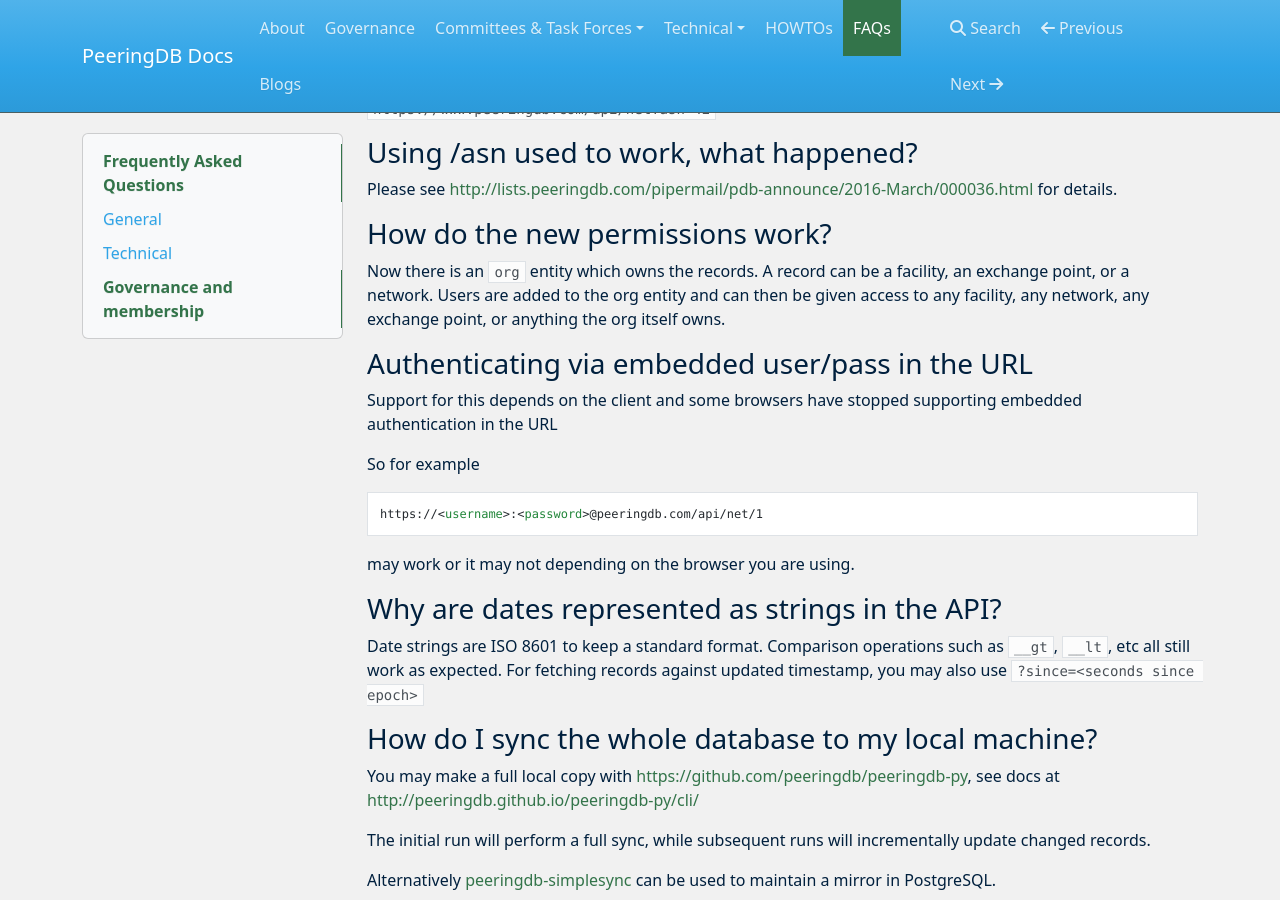
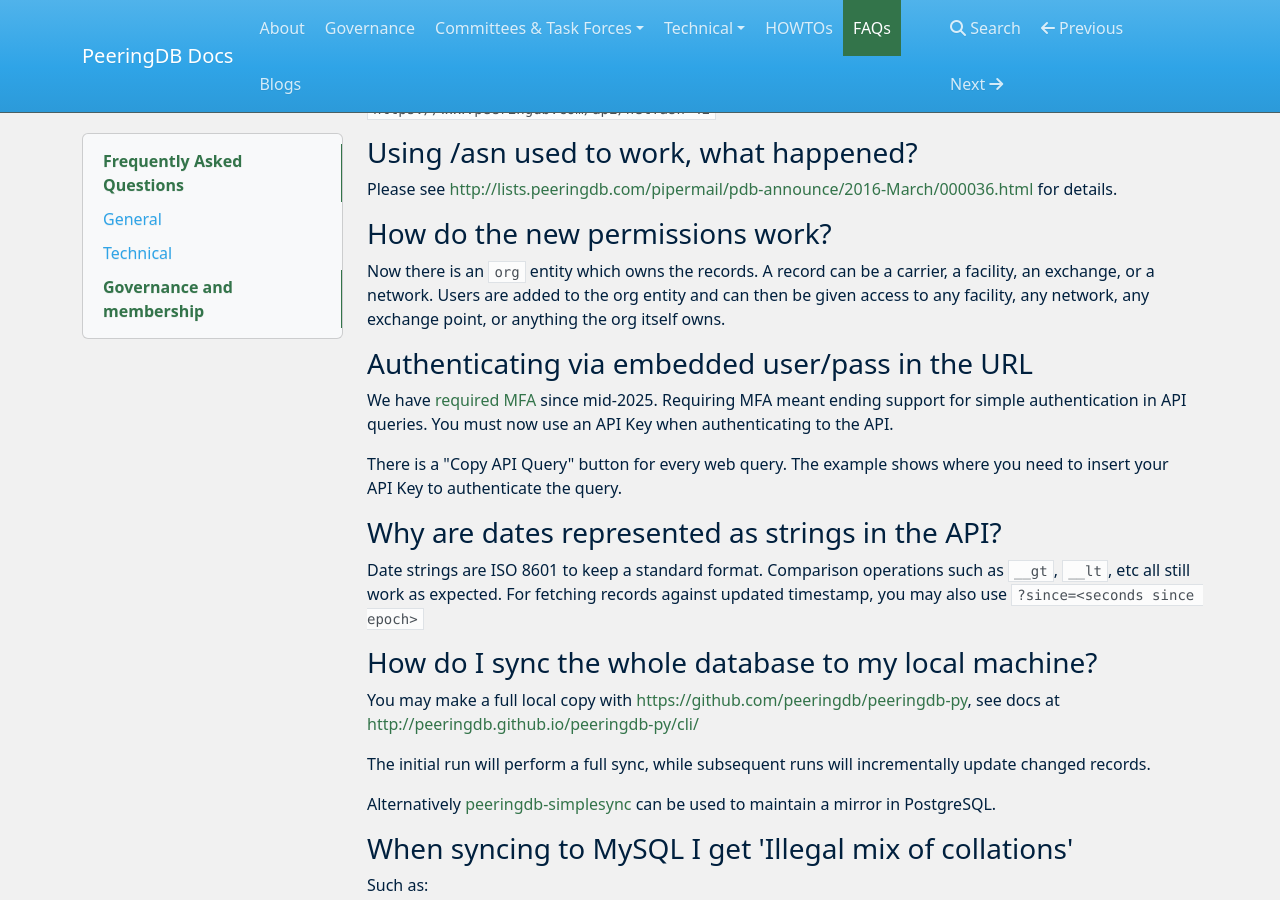
Before and after one commit to peeringdb/docs, an MkDocs documentation site: the page built from docs/faq.md, in a window 1280 px wide and 900 px high, scrolled down 1267 px. Built offline with MkDocs 1.6.1, drawn with Linux system fonts in a browser that asks for light colours; nearby versions of some CDN libraries.

Commit message:
Updated FAQ on API authentication, removing outdated info about user/pass.

```diff
--- a/docs/faq.md
+++ b/docs/faq.md
@@ -49,18 +49,13 @@
 
 ### How do the new permissions work?
 
-Now there is an `org` entity which owns the records.  A record can be a facility, an exchange point, or a network.  Users are added to the org entity and can then be given access to any facility, any network, any exchange point, or anything the org itself owns.
+Now there is an `org` entity which owns the records. A record can be a carrier, a facility, an exchange, or a network. Users are added to the org entity and can then be given access to any facility, any network, any exchange point, or anything the org itself owns.
 
 ### Authenticating via embedded user/pass in the URL
 
-Support for this depends on the client and some browsers have stopped supporting embedded
-authentication in the URL
+We have [required MFA](https://docs.peeringdb.com/blog/mfa_mandatory/) since mid-2025. Requiring MFA meant ending support for simple authentication in API queries. You must now use an API Key when authenticating to the API.
 
-So for example
-
-    https://<username>:<password>@peeringdb.com/api/net/1
-
-may work or it may not depending on the browser you are using.
+There is a "Copy API Query" button for every web query. The example shows where you need to insert your API Key to authenticate the query.
 
 ### Why are dates represented as strings in the API?
 Date strings are ISO 8601 to keep a standard format. Comparison operations such as `__gt`, `__lt`, etc all still work as expected. For fetching records against updated timestamp, you may also use `?since=<seconds since epoch>`
```
